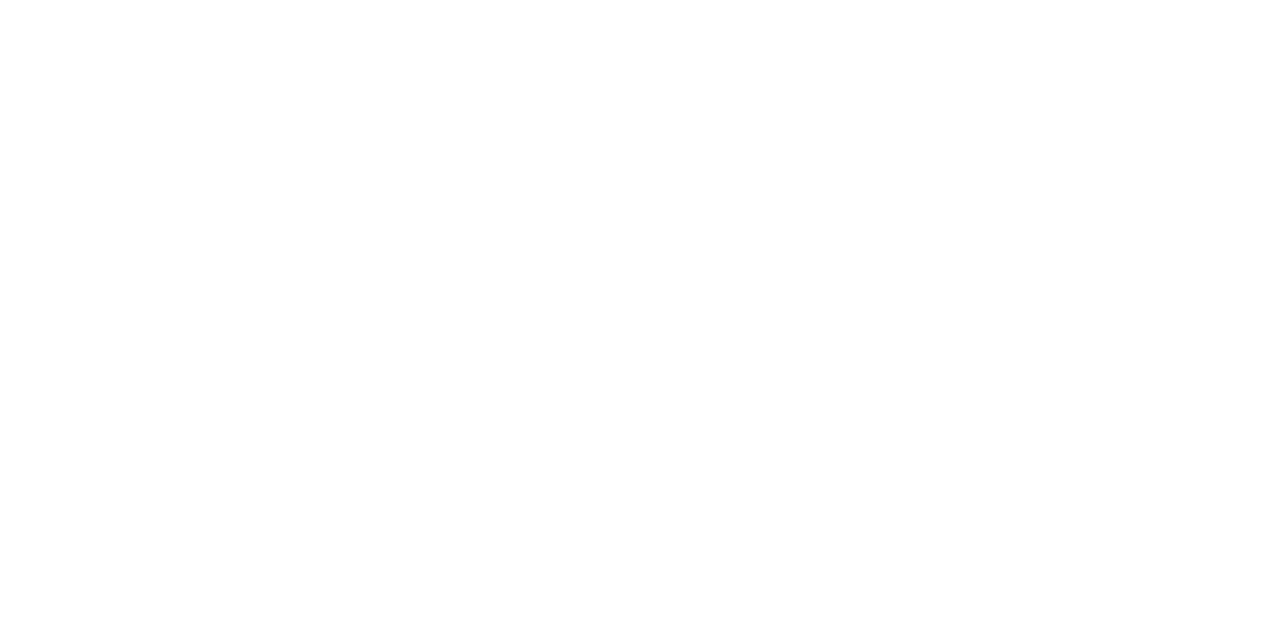
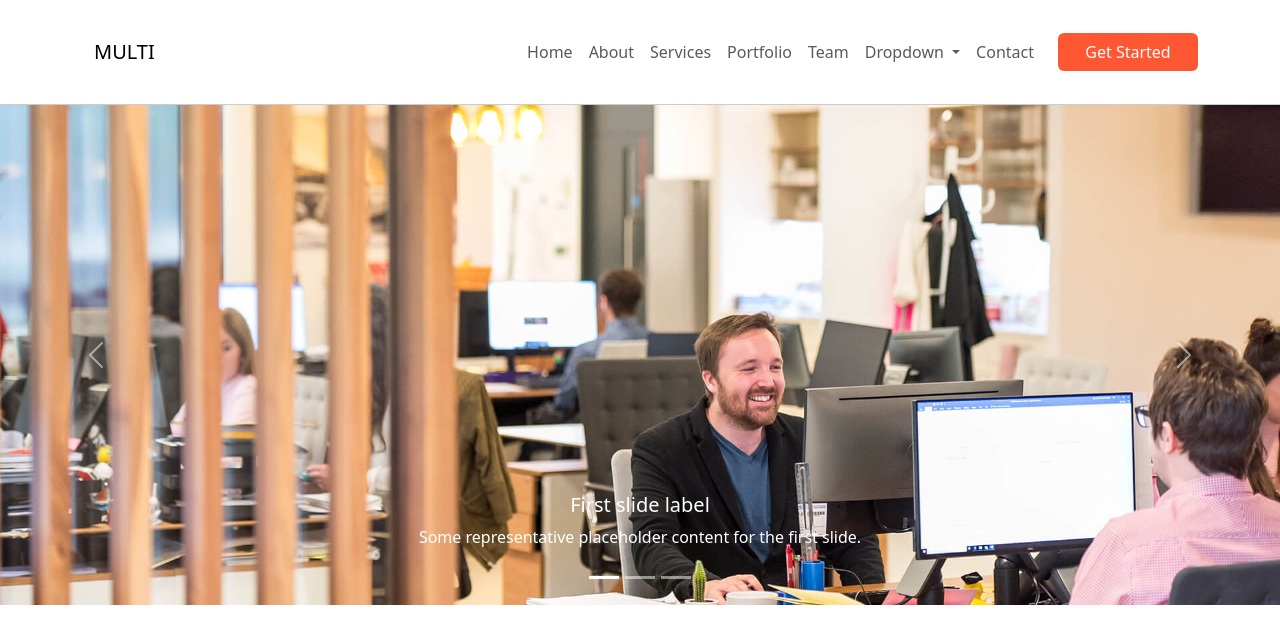
Before and after one commit to alimahdi-t/Internet-engineering-course---Multi, a plain HTML site: page index.html in a window 1280 px wide. Drawn offline with nearby package versions, Linux system fonts and the light colour scheme.

Commit message:
make navbar and carousel sections

```diff
--- /dev/null
+++ b/assets/styles/style.css
@@ -0,0 +1,17 @@
+#header{
+    padding: 24px 0;
+    border-bottom: 1px #ccc solid;
+}
+
+.btn-orange{
+    background-color: #ff5733;
+    color: white;
+    display: block;
+    width: 140px;
+}
+
+#carousel, #carousel img{
+    height: 500px;
+    background-size: contain  ;
+    object-fit: cover;
+}
--- a/index.html
+++ b/index.html
@@ -7,15 +7,109 @@
   <meta name="description" content="An academic homework project for the Internet Engineering course, implementing several sections of the 'Multi' template.">
   <link rel="icon" type="image/png" href="/assets/images/favicon.ico">
   <link href="https://cdn.jsdelivr.net/npm/bootstrap@5.3.5/dist/css/bootstrap.min.css" rel="stylesheet" integrity="sha384-SgOJa3DmI69IUzQ2PVdRZhwQ+dy64/BUtbMJw1MZ8t5HZApcHrRKUc4W0kG879m7" crossorigin="anonymous">
+  <link rel="stylesheet" href="/assets/styles/style.css">
 </head>
 <body>
   <header>
     <section id="header">
-      <nav></nav>
+      <nav class="navbar navbar-expand-lg">
+        <div class="container">
+          <div class="container d-flex justify-content-between fs-4"><a class="navbar-brand" href="#">MULTI</a>
+            <button class="navbar-toggler" type="button" data-bs-toggle="collapse" data-bs-target="#navbarNav" aria-controls="navbarNav" aria-expanded="false" aria-label="Toggle navigation">
+              <span class="navbar-toggler-icon"></span>
+            </button></div>
+          <div class="collapse navbar-collapse" id="navbarNav">
+            <ul class="navbar-nav">
+              <li class="nav-item">
+                <a class="nav-link" href="#">Home</a>
+              </li>
+              <li class="nav-item">
+                <a class="nav-link" href="#">About</a>
+              </li>
+              <li class="nav-item">
+                <a class="nav-link" href="#">Services</a>
+              </li>
+              <li class="nav-item">
+                <a class="nav-link" href="#">Portfolio</a>
+              </li>
+              <li class="nav-item">
+                <a class="nav-link" href="#">Team</a>
+              </li>
+              <li class="nav-item dropdown">
+                <a class="nav-link dropdown-toggle" href="#" id="navbarDropdown" role="button" data-bs-toggle="dropdown" aria-expanded="false">
+                  Dropdown
+                </a>
+                <ul class="dropdown-menu" aria-labelledby="navbarDropdown">
+                  <li><a class="dropdown-item" href="#">Dropdown 1</a></li>
+                  <li class="dropdown-submenu">
+                    <a class="dropdown-item dropdown-toggle" href="#" id="deepDropdown">
+                      Deep Drop
+                    </a>
+                    <ul class="dropdown-menu" aria-labelledby="deepDropdown">
+                      <li><a class="dropdown-item" href="#">Deepdrop 1</a></li>
+                      <li><a class="dropdown-item" href="#">Deepdrop 2</a></li>
+                      <li><a class="dropdown-item" href="#">Deepdrop 3</a></li>
+                      <li><a class="dropdown-item" href="#">Deepdrop 4</a></li>
+                      <li><a class="dropdown-item" href="#">Deepdrop 5</a></li>
+                    </ul>
+                  </li>
+                  <li><a class="dropdown-item" href="#">Dropdown 2</a></li>
+                  <li><a class="dropdown-item" href="#">Dropdown 3</a></li>
+                  <li><a class="dropdown-item" href="#">Dropdown 4</a></li>
+                </ul>
+              </li>
+
+              <li class="nav-item">
+                <a class="nav-link" href="#">Contact</a>
+              </li>
+            </ul>
+            <a href="#" class="btn btn-orange ms-3">Get Started</a>
+          </div>
+        </div>
+      </nav>
     </section>
   </header>
   <main>
-    <section id="carousel"></section>
+    <section id="carousel">
+      <div id="carouselExampleCaptions" class="carousel slide">
+        <div class="carousel-indicators">
+          <button type="button" data-bs-target="#carouselExampleCaptions" data-bs-slide-to="0" class="active" aria-current="true" aria-label="Slide 1"></button>
+          <button type="button" data-bs-target="#carouselExampleCaptions" data-bs-slide-to="1" aria-label="Slide 2"></button>
+          <button type="button" data-bs-target="#carouselExampleCaptions" data-bs-slide-to="2" aria-label="Slide 3"></button>
+        </div>
+        <div class="carousel-inner">
+          <div class="carousel-item active">
+            <img src="assets/images/hero-carousel-1.jpg" class="d-block w-100" alt="...">
+            <div class="carousel-caption d-none d-md-block">
+              <h5>First slide label</h5>
+              <p>Some representative placeholder content for the first slide.</p>
+            </div>
+          </div>
+          <div class="carousel-item">
+            <img src="assets/images/hero-carousel-2.jpg" class="d-block w-100" alt="...">
+            <div class="carousel-caption d-none d-md-block">
+              <h5>Second slide label</h5>
+              <p>Some representative placeholder content for the second slide.</p>
+            </div>
+          </div>
+          <div class="carousel-item">
+            <img src="assets/images/hero-carousel-3.jpg" class="d-block w-100" alt="...">
+            <div class="carousel-caption d-none d-md-block">
+              <h5>Third slide label</h5>
+              <p>Some representative placeholder content for the third slide.</p>
+            </div>
+          </div>
+        </div>
+        <button class="carousel-control-prev" type="button" data-bs-target="#carouselExampleCaptions" data-bs-slide="prev">
+          <span class="carousel-control-prev-icon" aria-hidden="true"></span>
+          <span class="visually-hidden">Previous</span>
+        </button>
+        <button class="carousel-control-next" type="button" data-bs-target="#carouselExampleCaptions" data-bs-slide="next">
+          <span class="carousel-control-next-icon" aria-hidden="true"></span>
+          <span class="visually-hidden">Next</span>
+        </button>
+      </div>
+    </section>
     <section id="about"></section>
     <section id="statistics"></section>
     <section id="services"></section>
```
Also changed, not shown: assets/images/hero-carousel-1.jpg (added), assets/images/hero-carousel-2.jpg (added), assets/images/hero-carousel-3.jpg (added).
